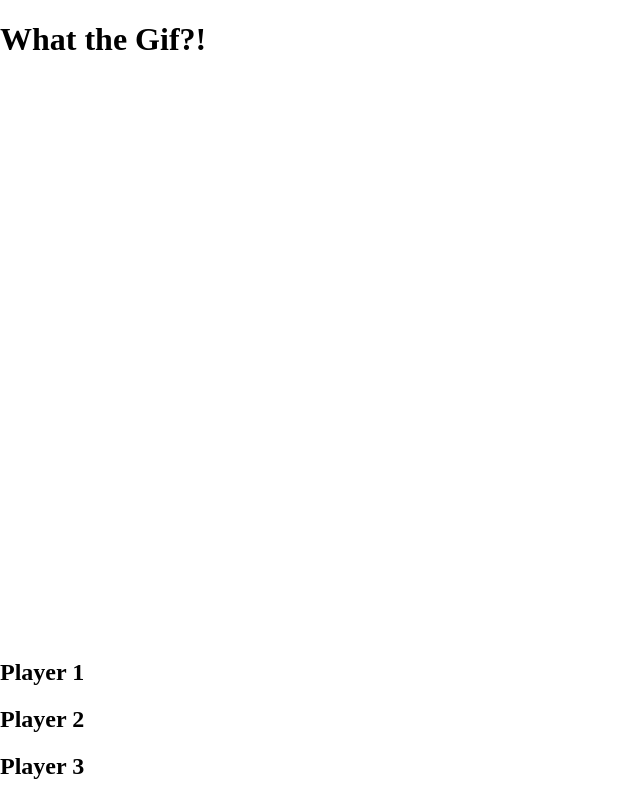
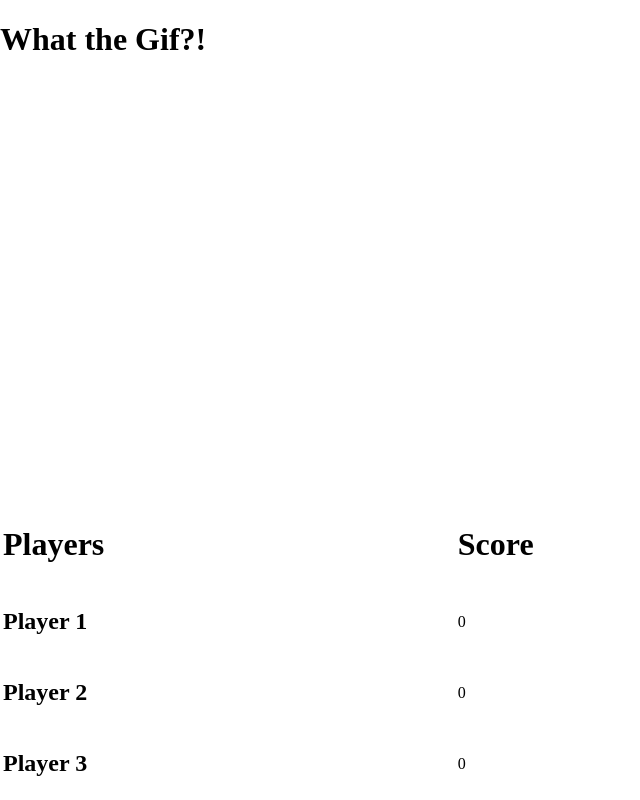
Before and after one commit to scove/whatthegif, an Electron app: page index.html in a window 800 px wide. Shown: the whole page, without its empty margins (0-640 px from the left). Drawn offline with Linux system fonts and the light colour scheme.

Commit message:
create a player table

```diff
--- a/index.html
+++ b/index.html
@@ -9,9 +9,25 @@
       <div class="game">
         <h1>What the Gif?!</h1>
         <div class="players">
-          <h2> Player 1 </h2>
-          <h2> Player 2</h2>
-          <h2> Player 3</h2>
+          <table class="players-table">
+            <tr>
+              <td><h1>Players</h1></td>
+              <td><h1> Score </h1></td>
+            </tr>
+            <tr>
+              <td><h2> Player 1 </h2></td>
+              <td><p> 0 </p></td>
+            </tr>
+            <tr>
+              <td><h2> Player 2</h2></td>
+              <td><p> 0 </p></td>
+            </tr>
+            <tr>
+              <td><h2> Player 3</h2></td>
+              <td><p> 0 </p></td>
+            </tr>
+          </table>
+
         </div>
       </div>
     </body>
--- a/main.css
+++ b/main.css
@@ -12,3 +12,7 @@
   left: 0;
   right: 0;
 }
+
+.players-table {
+  width: 100%;
+}
```
